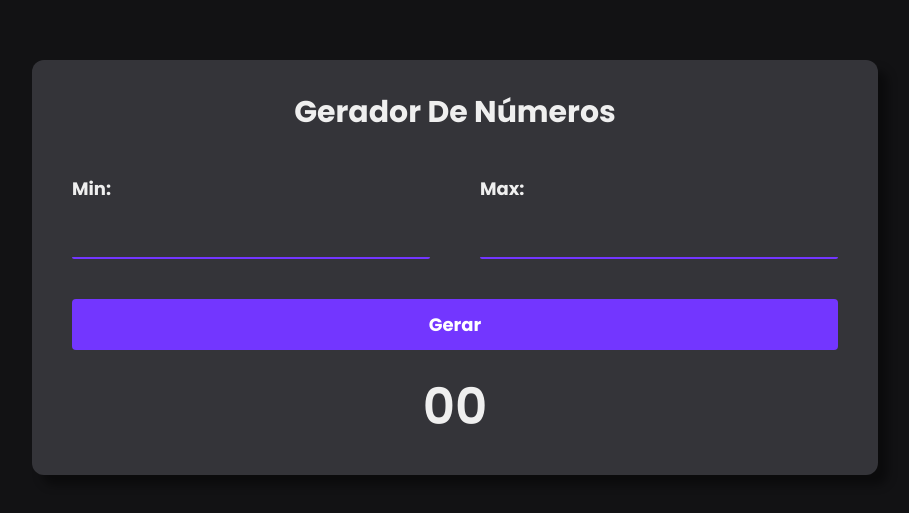
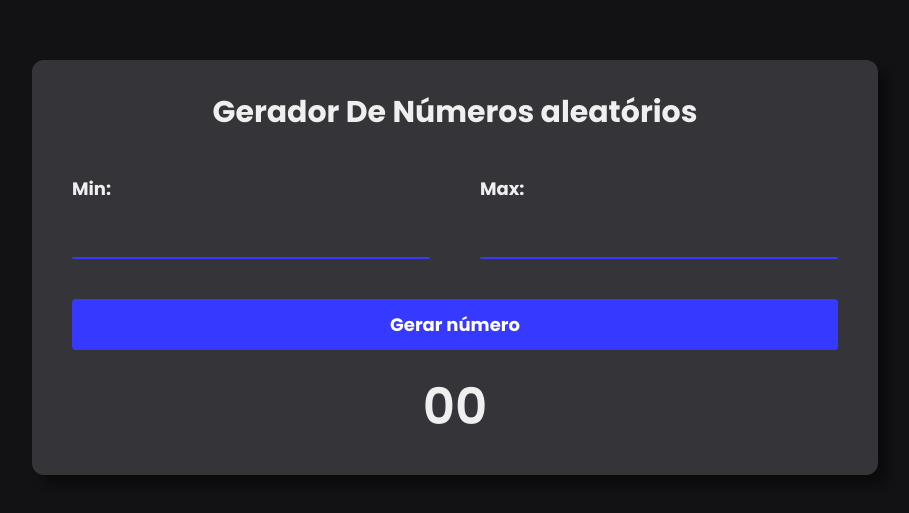
Before and after one commit to ArthurRodrigomarques/Gerador-de-Numeros, a plain HTML site: page index.html in a window 1280 px wide. Shown: the part 133-646 px from the top of the page, without its empty margins (185-1094 px from the left). Drawn offline with Linux system fonts and the light colour scheme.

Commit message:
atualizado

```diff
--- a/assets/style.css
+++ b/assets/style.css
@@ -55,7 +55,7 @@ body {
 .input-field input {
     background-color: transparent;
     border: none;
-    border-bottom: 2px solid #7336ff;
+    border-bottom: 2px solid #3639ff;
     font-size: 18px ;
     border-radius: 2px;
     padding: 5px;
@@ -64,11 +64,11 @@ body {
 
 .input-field input:focus {
     outline: none;
-    border-bottom: 3px solid #7336ff;
+    border-bottom: 4px solid #3639ff;
 }
 
 #generate {
-    background-color: #7336ff;
+    background-color: #3639ff;
     border: none;
     width: 100%;
     padding: 12px 20px;
--- a/index.html
+++ b/index.html
@@ -9,7 +9,7 @@
 </head>
 <body>
     <div class="container">
-        <h2>Gerador De Números</h2>
+        <h2>Gerador De Números aleatórios</h2>
 
         <div class="input-group">
             <div class="input-field">
@@ -21,7 +21,7 @@
                 <input type="number" id="max">
             </div>
         </div>
-        <button id="generate">Gerar</button>
+        <button id="generate">Gerar número</button>
 
         <div id="result">
             <span>
```
